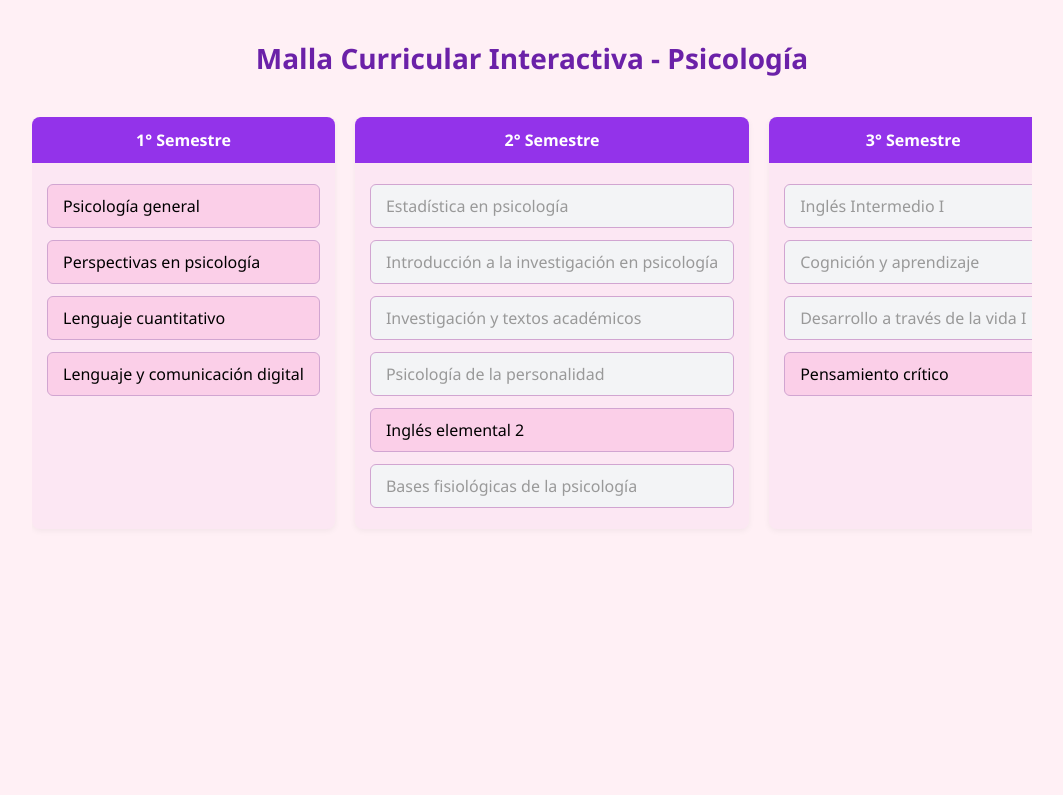
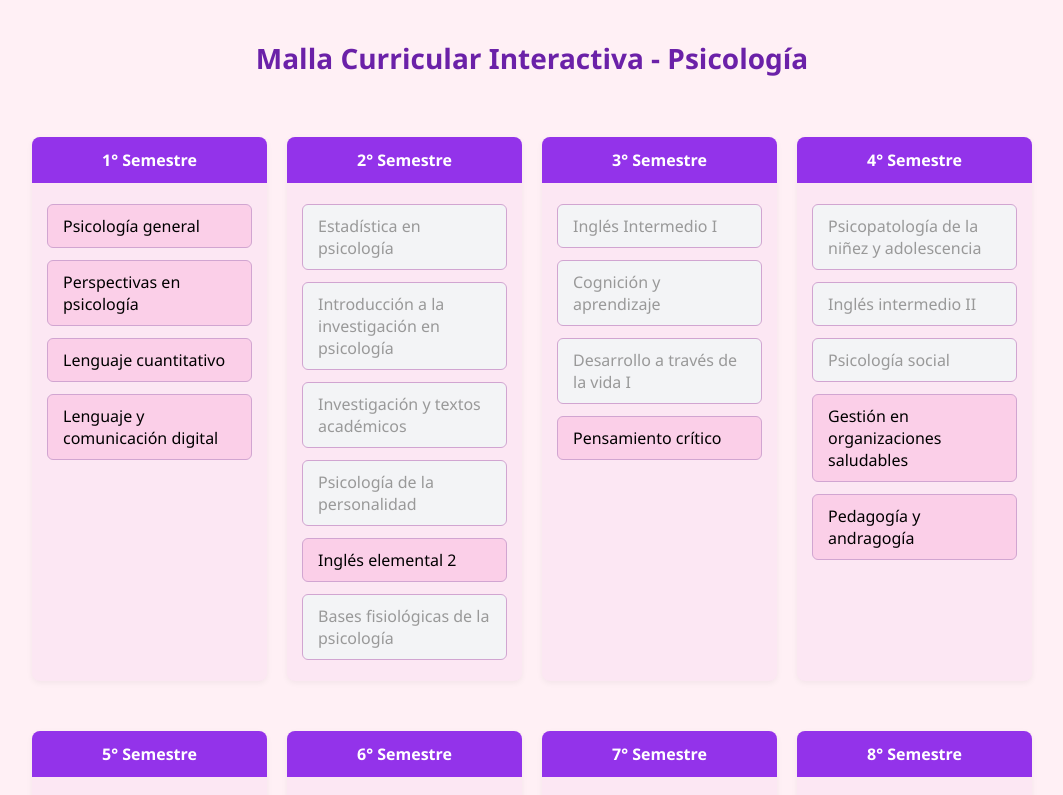
Before and after one commit to iBryanCevallos/malla-psicologia-udla3, a plain HTML site: page index.html in a window 1280 px wide. Shown: the top 795 px of the page, without its empty margins (108-1171 px from the left). Drawn offline with Linux system fonts and the light colour scheme.

Commit message:
style.css

```diff
--- a/style.css
+++ b/style.css
@@ -60,20 +60,17 @@ h1 {
 }
 
 #malla {
-  display: flex;
-  flex-direction: row;
+  display: grid;
+  grid-template-columns: repeat(auto-fit, minmax(220px, 1fr));
   gap: 20px;
-  overflow-x: auto;
-  padding-bottom: 20px;
-  scroll-behavior: smooth;
+  padding: 20px 0;
 }
 
+
 .semestre {
-  min-width: 220px;
   background: #fce7f3;
   border-radius: 8px;
   padding: 15px;
-  flex-shrink: 0;
   box-shadow: 0 2px 6px rgba(0,0,0,0.05);
   display: flex;
   flex-direction: column;
```
